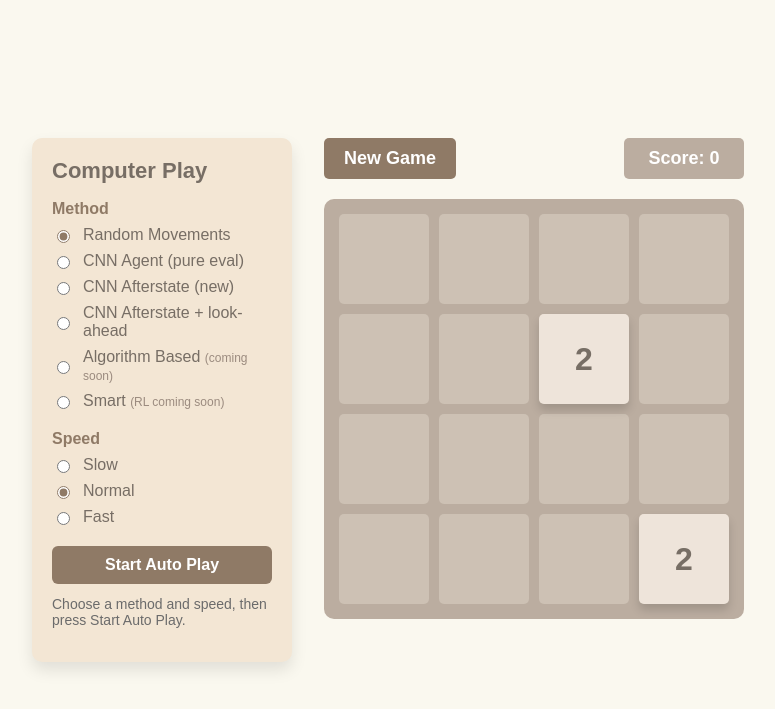
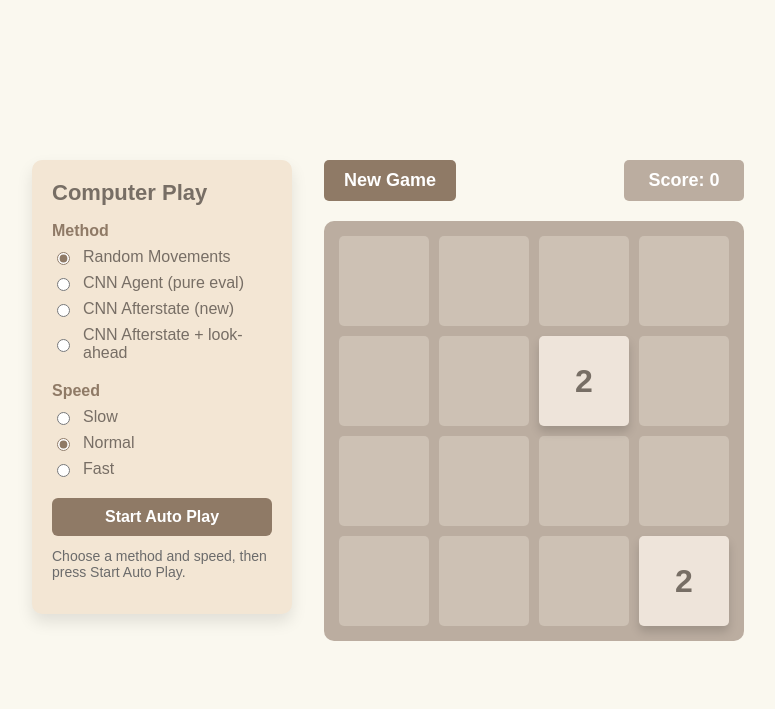
Before and after one commit to mr-neptune/2048-Auto, a Flask app: page / in a window 1280 px wide. Shown: the top 709 px of the page, without its empty margins (252-1027 px from the left). Run offline with Flask 3, Linux system fonts and the light colour scheme.

Commit message:
Remove unimplemented play options from the UI

```diff
--- a/static/script.js
+++ b/static/script.js
@@ -7,7 +7,6 @@ const AUTO_PLAY_SPEEDS = {
     fast: 220,
 };
 const AUTO_PLAY_CHECK_INTERVAL = 60;
-const NOT_IMPLEMENTED_METHODS = new Set(['algorithm', 'smart']);
 const AGENT_METHODS = new Set(['cnn', 'afterstate', 'afterstate_search']); // server-side agents; value is sent as `model`
 
 let tileContainer = null;
@@ -558,11 +557,7 @@ function setupAutoPlayControls() {
             if (autoPlayActive) {
                 return;
             }
-            if (NOT_IMPLEMENTED_METHODS.has(input.value)) {
-                setControlStatus('This method will be available soon. Choose Random Movements to auto play.', 'info');
-            } else {
-                setControlStatus('', '');
-            }
+            setControlStatus('', '');
         });
     });
 
@@ -573,10 +568,6 @@ function setupAutoPlayControls() {
 
 function startAutoPlay() {
     const method = getSelectedMethod();
-    if (NOT_IMPLEMENTED_METHODS.has(method)) {
-        setControlStatus('This method will be available soon. Please choose Random Movements to start.', 'warning');
-        return;
-    }
 
     if (autoPlayTimer) {
         clearTimeout(autoPlayTimer);
@@ -645,7 +636,7 @@ function runAutoPlayStep() {
     const action = selectActionForMethod(method);
 
     if (action === null) {
-        stopAutoPlay('Selected method is not available yet. Please choose Random Movements.', 'warning');
+        stopAutoPlay('Unknown play method. Please choose another option.', 'warning');
         return;
     }
 
@@ -676,12 +667,8 @@ function selectActionForMethod(method) {
     switch (method) {
         case 'random':
             return Math.floor(Math.random() * 4);
-        case 'cnn':
-            return null;
-        case 'algorithm':
-        case 'smart':
         default:
-            return null;
+            return null;  // agent methods are handled server-side via AGENT_METHODS
     }
 }
 
--- a/templates/index.html
+++ b/templates/index.html
@@ -29,14 +29,6 @@
                     <label class="control-option">
                         <input type="radio" name="play-method" value="afterstate_search">
                         <span>CNN Afterstate + look-ahead</span>
-                    </label>
-                    <label class="control-option">
-                        <input type="radio" name="play-method" value="algorithm">
-                        <span>Algorithm Based <small>(coming soon)</small></span>
-                    </label>
-                    <label class="control-option">
-                        <input type="radio" name="play-method" value="smart">
-                        <span>Smart <small>(RL coming soon)</small></span>
                     </label>
                 </div>
                 <div class="control-section">
```
